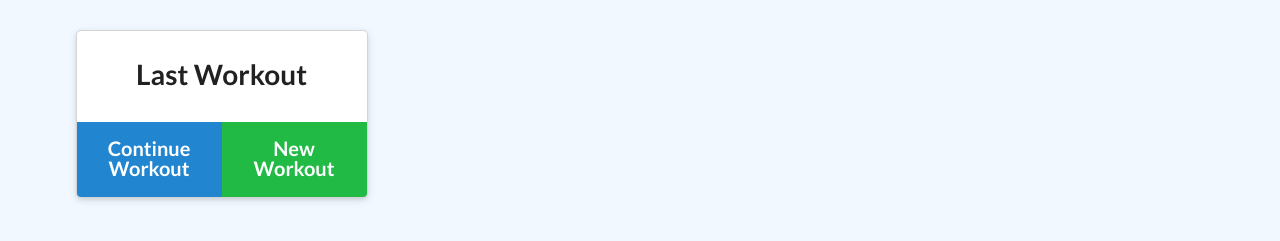
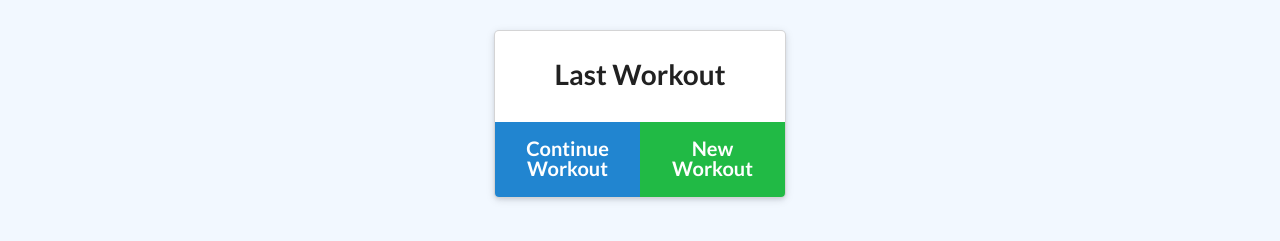
Before and after one commit to hudsonhancock/Track-My-Workout, a website: page public/index.html in a window 1280 px wide. Shown: the part 217-458 px from the top of the page. Drawn offline with nearby package versions, Linux system fonts and the light colour scheme; no server answers.

Commit message:
Centers main widget

```diff
--- a/public/index.html
+++ b/public/index.html
@@ -19,7 +19,7 @@
     <header>
       <h1>Fitness Tracker</h1>
     </header>
-    <div class="ui container workout">
+    <div id="main_widget" class="ui container workout">
       <div class="ui raised card m-auto">
         <div class="prev-workout">
           <h3>Last Workout</h3>
--- a/public/style.css
+++ b/public/style.css
@@ -49,6 +49,11 @@ header {
   padding-top: 80px;
   text-align: center;
   font-size: 1.5rem;
+}
+
+#main_widget{
+  display: flex !important;
+  justify-content: center;
 }
 
 select {
```
